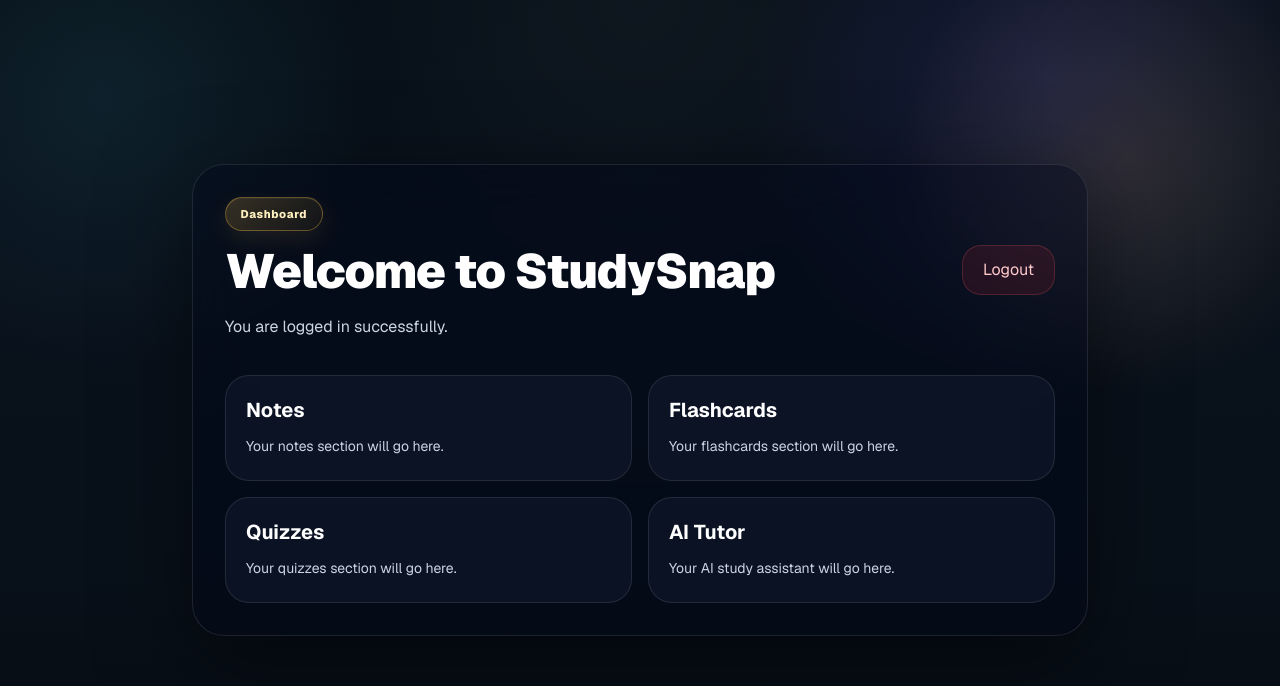
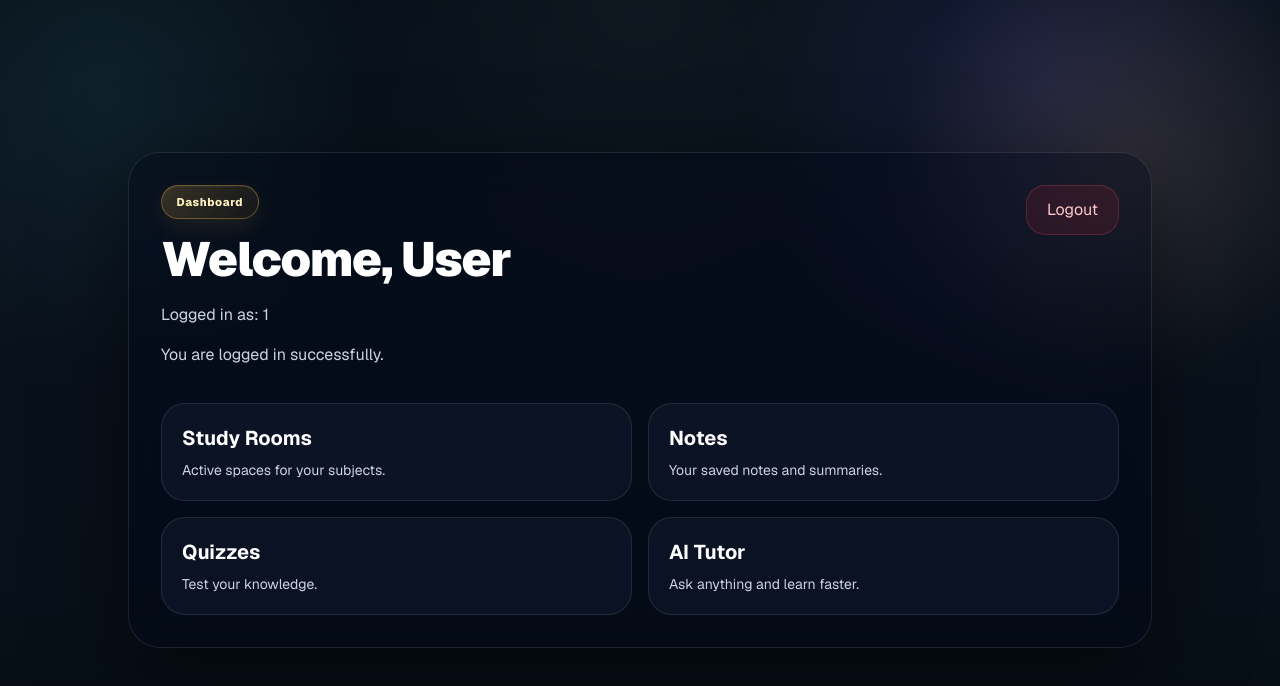
Before and after one commit to lekxid/studysnap, a Next.js app in the folder frontend/: page /dashboard in a window 1280 px wide. Shown: the top 686 px of the page. Built offline with nearby package versions, Linux system fonts and the light colour scheme; sample sign-in values are in the browser's storage.

Commit message:
show real user info on dashboard

```diff
--- a/frontend/src/app/dashboard/page.tsx
+++ b/frontend/src/app/dashboard/page.tsx
@@ -2,8 +2,34 @@
 
 import { useEffect, useState } from "react";
 
+type TokenPayload = {
+  sub?: string;
+  user_id?: number;
+  full_name?: string;
+  exp?: number;
+};
+
+function parseJwt(token: string): TokenPayload | null {
+  try {
+    const base64Url = token.split(".")[1];
+    const base64 = base64Url.replace(/-/g, "+").replace(/_/g, "/");
+    const jsonPayload = decodeURIComponent(
+      atob(base64)
+        .split("")
+        .map((c) => "%" + ("00" + c.charCodeAt(0).toString(16)).slice(-2))
+        .join("")
+    );
+
+    return JSON.parse(jsonPayload);
+  } catch {
+    return null;
+  }
+}
+
 export default function DashboardPage() {
   const [checked, setChecked] = useState(false);
+  const [fullName, setFullName] = useState("");
+  const [email, setEmail] = useState("");
 
   useEffect(() => {
     const token = localStorage.getItem("token");
@@ -13,6 +39,22 @@
       return;
     }
 
+    const payload = parseJwt(token);
+
+    if (!payload) {
+      localStorage.removeItem("token");
+      window.location.href = "/login";
+      return;
+    }
+
+    if (payload.exp && payload.exp * 1000 < Date.now()) {
+      localStorage.removeItem("token");
+      window.location.href = "/login";
+      return;
+    }
+
+    setFullName(payload.full_name || "User");
+    setEmail(payload.sub || "");
     setChecked(true);
   }, []);
 
@@ -28,14 +70,17 @@
 
   return (
     <main className="premium-bg flex min-h-screen items-center justify-center px-4 py-10 sm:px-6">
-      <div className="w-full max-w-4xl rounded-[2rem] border border-white/10 bg-slate-950/40 p-6 text-white shadow-[0_24px_90px_rgba(0,0,0,0.5)] backdrop-blur-xl sm:p-8">
-        <div className="flex items-center justify-between gap-4">
+      <div className="w-full max-w-5xl rounded-[2rem] border border-white/10 bg-slate-950/40 p-6 text-white shadow-[0_24px_90px_rgba(0,0,0,0.5)] backdrop-blur-xl sm:p-8">
+        <div className="flex flex-col gap-6 sm:flex-row sm:items-start sm:justify-between">
           <div>
             <div className="gold-chip mb-4">Dashboard</div>
             <h1 className="text-4xl font-black tracking-tight sm:text-5xl">
-              Welcome to StudySnap
+              Welcome, {fullName}
             </h1>
             <p className="mt-4 text-base leading-8 text-slate-300">
+              Logged in as: {email}
+            </p>
+            <p className="mt-2 text-base leading-8 text-slate-300">
               You are logged in successfully.
             </p>
           </div>
@@ -53,30 +98,30 @@
 
         <div className="mt-8 grid gap-4 sm:grid-cols-2">
           <div className="rounded-[1.5rem] border border-white/10 bg-slate-900/70 p-5">
-            <h2 className="text-xl font-bold text-white">Notes</h2>
-            <p className="mt-2 text-sm leading-7 text-slate-300">
-              Your notes section will go here.
+            <h2 className="text-xl font-bold text-white">Study Rooms</h2>
+            <p className="mt-2 text-sm text-slate-300">
+              Active spaces for your subjects.
             </p>
           </div>
 
           <div className="rounded-[1.5rem] border border-white/10 bg-slate-900/70 p-5">
-            <h2 className="text-xl font-bold text-white">Flashcards</h2>
-            <p className="mt-2 text-sm leading-7 text-slate-300">
-              Your flashcards section will go here.
+            <h2 className="text-xl font-bold text-white">Notes</h2>
+            <p className="mt-2 text-sm text-slate-300">
+              Your saved notes and summaries.
             </p>
           </div>
 
           <div className="rounded-[1.5rem] border border-white/10 bg-slate-900/70 p-5">
             <h2 className="text-xl font-bold text-white">Quizzes</h2>
-            <p className="mt-2 text-sm leading-7 text-slate-300">
-              Your quizzes section will go here.
+            <p className="mt-2 text-sm text-slate-300">
+              Test your knowledge.
             </p>
           </div>
 
           <div className="rounded-[1.5rem] border border-white/10 bg-slate-900/70 p-5">
             <h2 className="text-xl font-bold text-white">AI Tutor</h2>
-            <p className="mt-2 text-sm leading-7 text-slate-300">
-              Your AI study assistant will go here.
+            <p className="mt-2 text-sm text-slate-300">
+              Ask anything and learn faster.
             </p>
           </div>
         </div>
```
